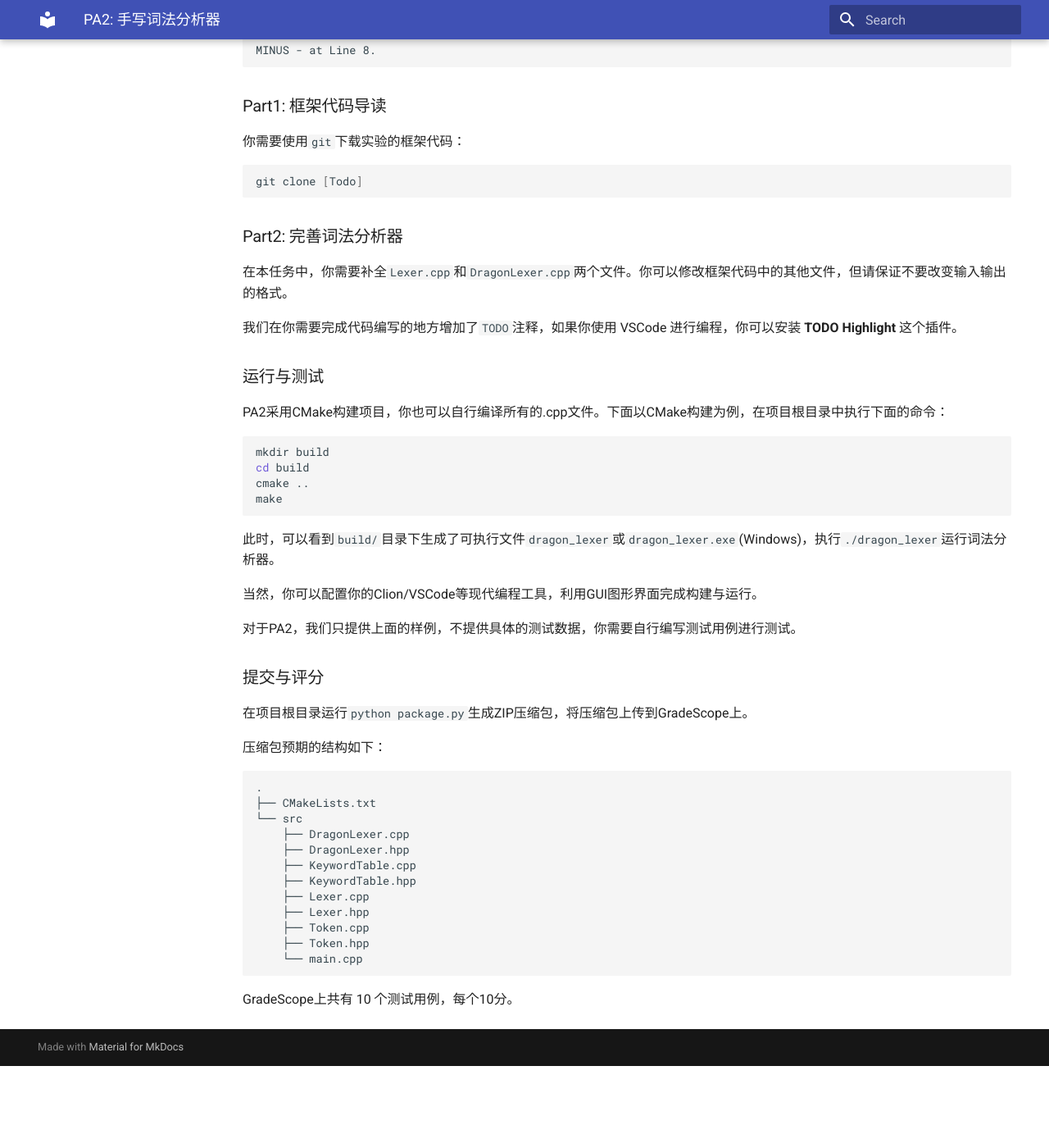
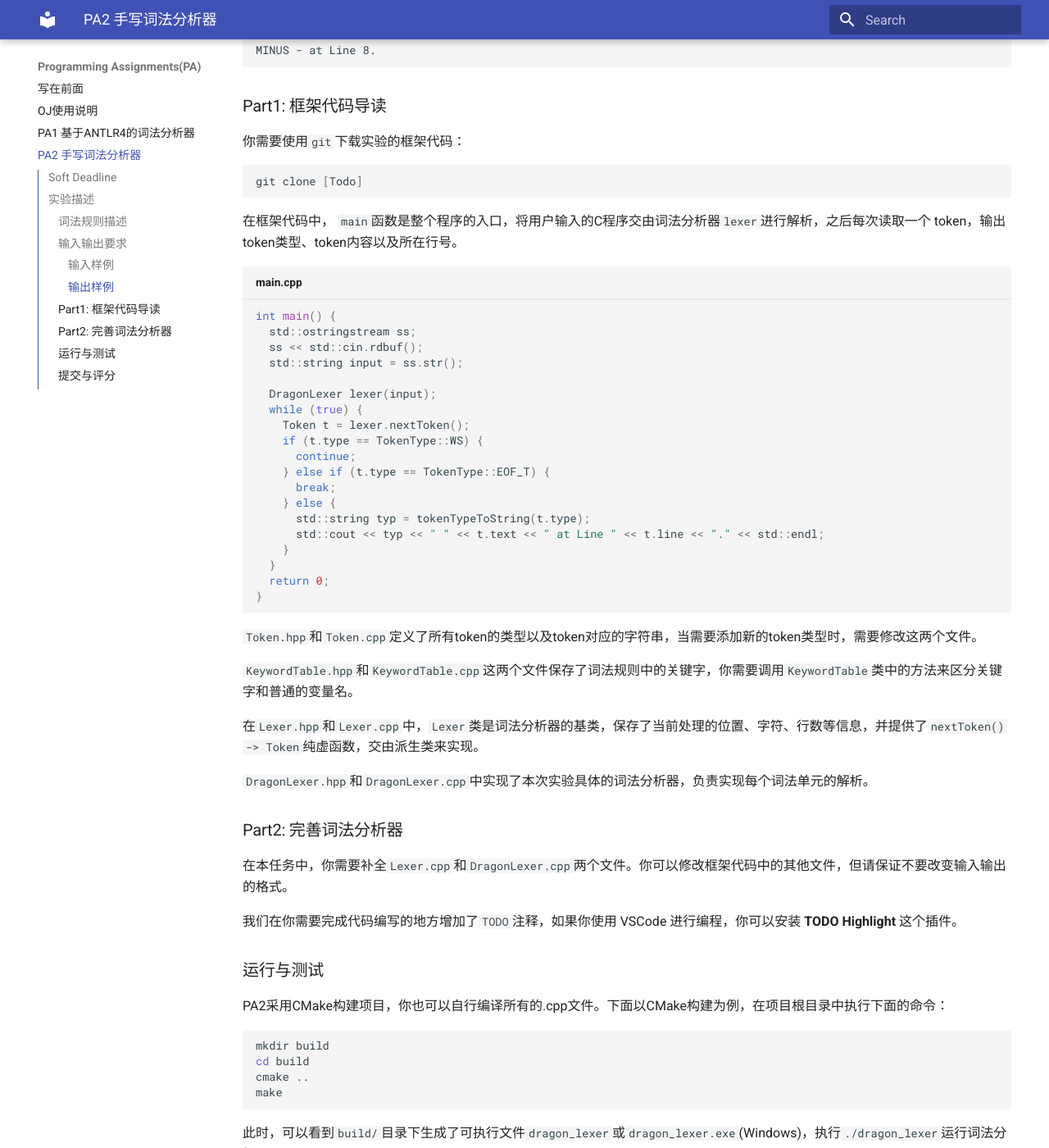
Before and after one commit to Nboxff/thss-2025-compiler-docs, an MkDocs documentation site: the page built from docs/pa/pa2.md, in a window 1280 px wide and 1400 px high, scrolled down 2043 px. Shown: the whole window at 82% size. Built offline with MkDocs 1.6.1 and Material for MkDocs 9.7.7, drawn with Linux system fonts in a browser that asks for light colours; before the commit the page ends 3343 px from its top, so only the background shows below that; some of the changed text lies outside the part shown.

Commit message:
feat: update PA2.md
Signed-off-by: Xie Bofan <1814739992@qq.com>

````diff
--- a/docs/pa/pa2.md
+++ b/docs/pa/pa2.md
@@ -10,7 +10,7 @@
 
 !!! tip "为什么要手写词法分析器？"
 
-	同学们可能有疑问，明明在PA1中我们已经能自动化生成词法分析器了，为什么还要手写一个呢？事实上，手写一个词法分析器并不复杂，在gcc等编译器中，开发人员仍会选择自己手写词法分析器。
+	同学们可能有疑问，明明在PA1中我们已经能自动化生成词法分析器了，为什么还要手写一个呢？事实上，手写一个词法分析器并不复杂，而且手写词法分析器可以针对特定场景优化。例如在gcc等编译器中，开发人员仍会选择自己手写词法分析器。
 
 在开始本次实验之前，请确保你已经准备好 C++17 的开发环境，相信对于大三的同学来说这并不复杂。同时，你需要安装Python3，方便你将代码打包成ZIP压缩包上传到GradeScope。
 
@@ -95,6 +95,39 @@ MINUS - at Line 8.
 git clone [Todo]
 ```
 
+在框架代码中， `main`函数是整个程序的入口，将用户输入的C程序交由词法分析器`lexer`进行解析，之后每次读取一个 token，输出token类型、token内容以及所在行号。
+
+```cpp title="main.cpp"
+int main() {
+  std::ostringstream ss;
+  ss << std::cin.rdbuf();
+  std::string input = ss.str();
+
+  DragonLexer lexer(input);
+  while (true) {
+    Token t = lexer.nextToken();
+    if (t.type == TokenType::WS) {
+      continue;
+    } else if (t.type == TokenType::EOF_T) {
+      break;
+    } else {
+      std::string typ = tokenTypeToString(t.type);
+      std::cout << typ << " " << t.text << " at Line " << t.line << "." << std::endl;
+    }
+  }
+  return 0;
+}
+```
+
+`Token.hpp`和`Token.cpp`定义了所有token的类型以及token对应的字符串，当需要添加新的token类型时，需要修改这两个文件。
+
+`KeywordTable.hpp`和`KeywordTable.cpp`这两个文件保存了词法规则中的关键字，你需要调用`KeywordTable`类中的方法来区分关键字和普通的变量名。
+
+在`Lexer.hpp`和`Lexer.cpp`中，`Lexer`类是词法分析器的基类，保存了当前处理的位置、字符、行数等信息，并提供了`nextToken() -> Token`纯虚函数，交由派生类来实现。
+
+`DragonLexer.hpp`和`DragonLexer.cpp`中实现了本次实验具体的词法分析器，负责实现每个词法单元的解析。
+
+
 ### Part2: 完善词法分析器
 
 在本任务中，你需要补全`Lexer.cpp`和`DragonLexer.cpp`两个文件。你可以修改框架代码中的其他文件，但请保证不要改变输入输出的格式。
@@ -138,4 +171,4 @@ make
     ├── Token.hpp
     └── main.cpp
 ```
-GradeScope上共有 10 个测试用例，每个10分。
+GradeScope上共有 10 个测试用例，每个10分。提交后耐心等待自动评分结果，Online Judge 会构建 Docker 对你项目进行自动测试，你可以多次提交。注意 GradeScope 可以选择你的历史提交分数，你应当选择你的历史最高分作为成绩。
--- a/mkdocs.yml
+++ b/mkdocs.yml
@@ -16,6 +16,7 @@ nav:
       - 写在前面: pa/introduction.md
       - OJ使用说明: pa/oj.md
       - PA1 基于ANTLR4的词法分析器: pa/pa1.md
+      - PA2 手写词法分析器: pa/pa2.md
     - Labs:
       - ANTLR使用指南: labs/antlr.md
 
````
Also changed, not shown: docs/index.md (+4 -3 lines), docs/pa/introduction.md (+4 -6 lines), docs/pa/pa1.md (+3 -1 lines).
